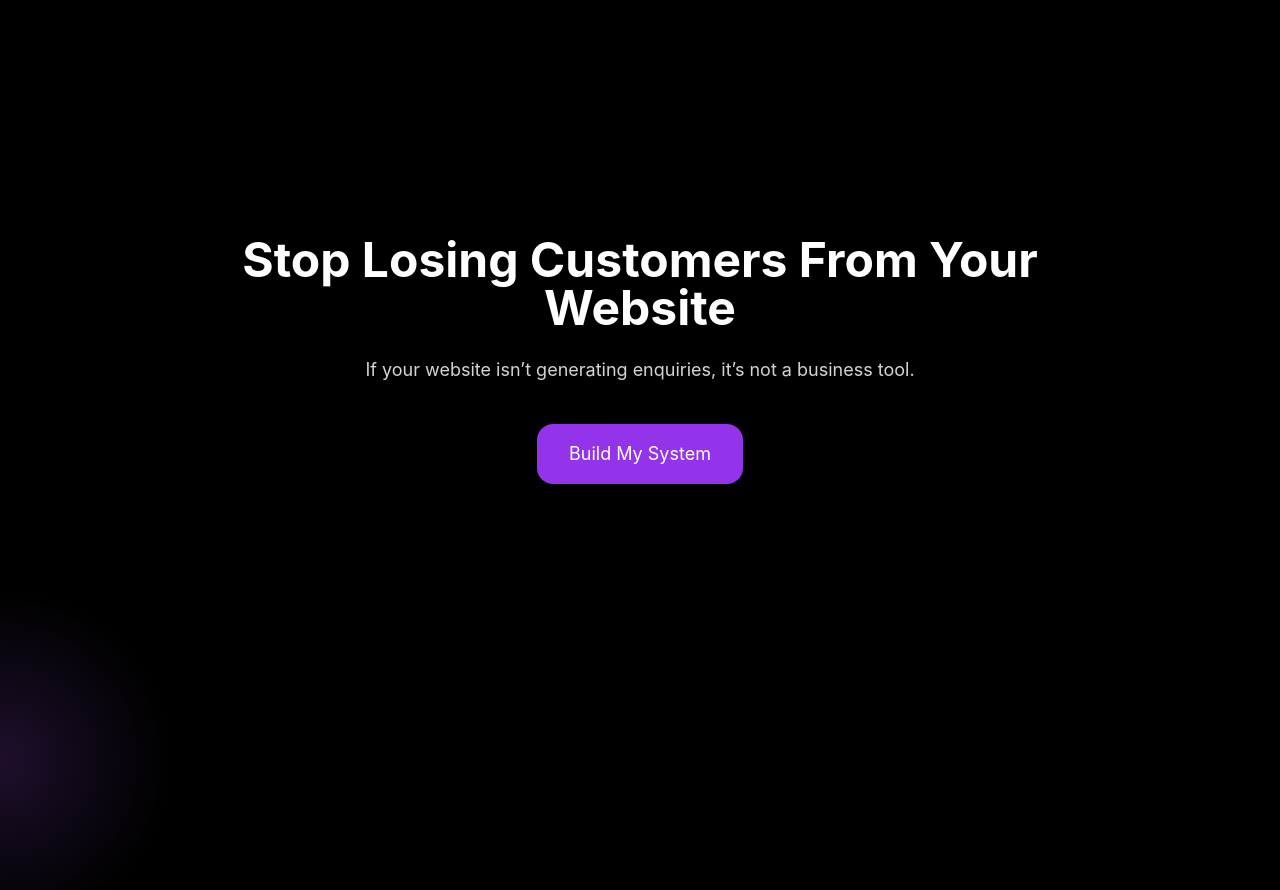
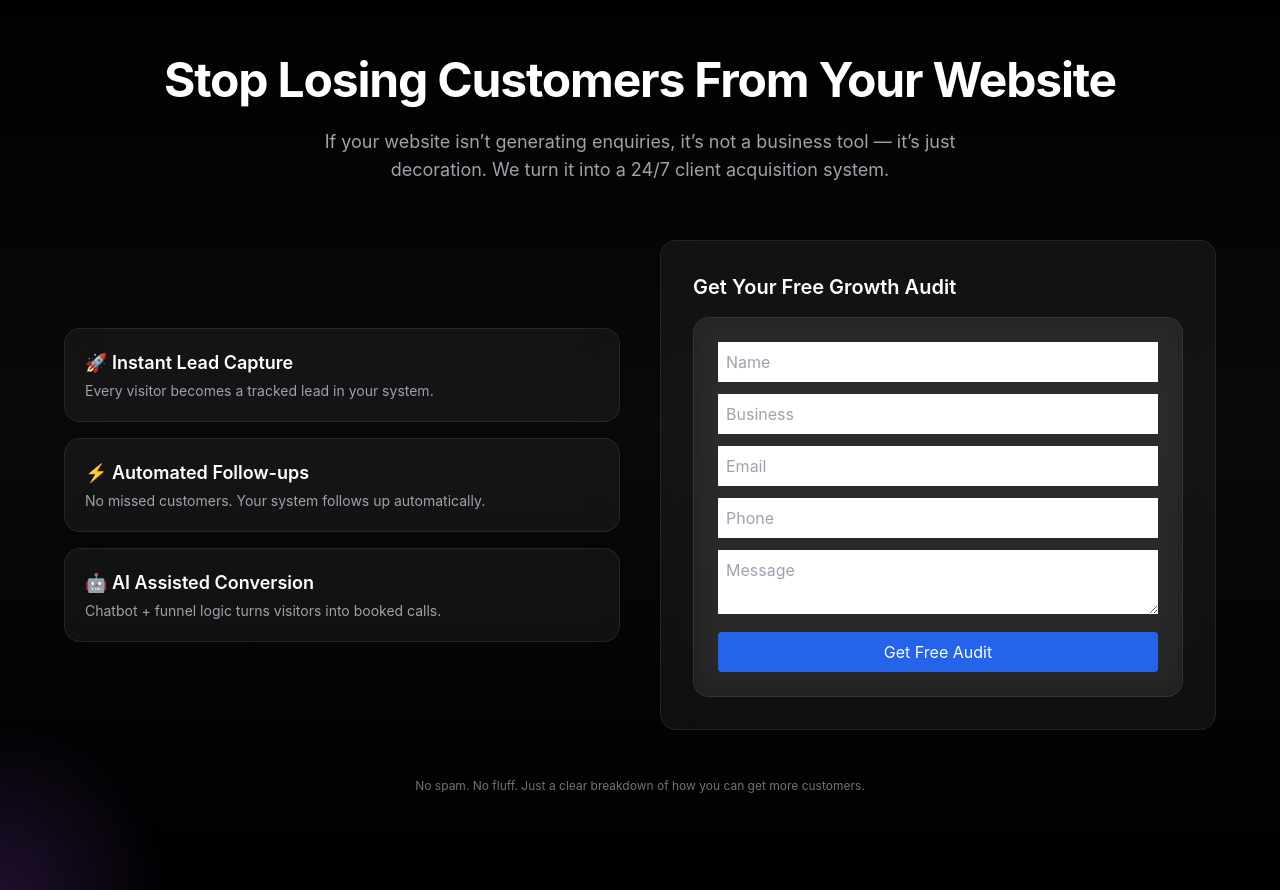
Before and after one commit to dipar2848-byte/Vanta-works-v2, a React (Vite) app: page / in a window 1280 px wide. Shown: the part 3240-4130 px from the top of the page. Before the commit the page ends 4000 px from the top, so only its background shows below. Built offline with nearby package versions, Linux system fonts and the light colour scheme; no server answers.

Commit message:
Update CTA.jsx

```diff
--- a/src/components/sections/CTA.jsx
+++ b/src/components/sections/CTA.jsx
@@ -1,21 +1,91 @@
-import Scene from "../motion/Scene";
+import { motion } from "framer-motion";
+import LeadForm from "../LeadForm";
 
 export default function CTA() {
   return (
-    <Scene>
-      <div className="max-w-4xl mx-auto text-center w-full">
-        <h2 className="text-3xl sm:text-5xl font-bold leading-tight">
+    <section className="relative py-24 px-6 sm:px-10 overflow-hidden">
+      {/* Background glow */}
+      <div className="absolute inset-0 bg-gradient-to-b from-black via-zinc-950 to-black" />
+
+      <div className="relative max-w-6xl mx-auto text-center">
+        {/* Heading */}
+        <motion.h2
+          initial={{ opacity: 0, y: 60 }}
+          whileInView={{ opacity: 1, y: 0 }}
+          transition={{ duration: 0.8 }}
+          className="text-3xl sm:text-5xl font-bold tracking-tight"
+        >
           Stop Losing Customers From Your Website
-        </h2>
+        </motion.h2>
 
-        <p className="mt-6 text-zinc-300 text-base sm:text-lg">
-          If your website isn’t generating enquiries, it’s not a business tool.
-        </p>
+        {/* Subtext */}
+        <motion.p
+          initial={{ opacity: 0, y: 40 }}
+          whileInView={{ opacity: 1, y: 0 }}
+          transition={{ duration: 0.8, delay: 0.1 }}
+          className="mt-6 text-zinc-400 max-w-2xl mx-auto text-base sm:text-lg"
+        >
+          If your website isn’t generating enquiries, it’s not a business tool —
+          it’s just decoration. We turn it into a 24/7 client acquisition system.
+        </motion.p>
 
-        <button className="mt-10 px-8 py-4 bg-purple-600 rounded-2xl text-lg">
-          Build My System
-        </button>
+        {/* Content grid */}
+        <div className="mt-14 grid grid-cols-1 lg:grid-cols-2 gap-10 items-center">
+
+          {/* Left: Benefits */}
+          <motion.div
+            initial={{ opacity: 0, x: -60 }}
+            whileInView={{ opacity: 1, x: 0 }}
+            transition={{ duration: 0.8 }}
+            className="text-left space-y-4"
+          >
+            <div className="glass p-5 rounded-2xl">
+              <h3 className="font-semibold text-lg">🚀 Instant Lead Capture</h3>
+              <p className="text-zinc-400 text-sm mt-1">
+                Every visitor becomes a tracked lead in your system.
+              </p>
+            </div>
+
+            <div className="glass p-5 rounded-2xl">
+              <h3 className="font-semibold text-lg">⚡ Automated Follow-ups</h3>
+              <p className="text-zinc-400 text-sm mt-1">
+                No missed customers. Your system follows up automatically.
+              </p>
+            </div>
+
+            <div className="glass p-5 rounded-2xl">
+              <h3 className="font-semibold text-lg">🤖 AI Assisted Conversion</h3>
+              <p className="text-zinc-400 text-sm mt-1">
+                Chatbot + funnel logic turns visitors into booked calls.
+              </p>
+            </div>
+          </motion.div>
+
+          {/* Right: Lead Form */}
+          <motion.div
+            initial={{ opacity: 0, x: 60 }}
+            whileInView={{ opacity: 1, x: 0 }}
+            transition={{ duration: 0.8 }}
+            className="glass p-6 sm:p-8 rounded-2xl"
+          >
+            <h3 className="text-xl font-semibold mb-4 text-left">
+              Get Your Free Growth Audit
+            </h3>
+
+            <LeadForm />
+          </motion.div>
+        </div>
+
+        {/* Bottom micro CTA */}
+        <motion.p
+          initial={{ opacity: 0 }}
+          whileInView={{ opacity: 1 }}
+          transition={{ delay: 0.3 }}
+          className="mt-12 text-xs text-zinc-500"
+        >
+          No spam. No fluff. Just a clear breakdown of how you can get more customers.
+        </motion.p>
       </div>
-    </Scene>
+    </section>
   );
 }
```
